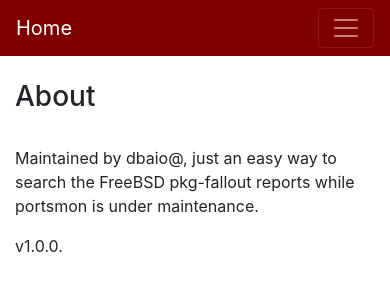
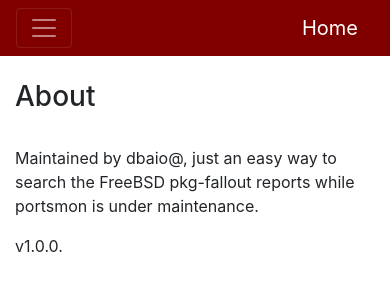
Before and after one commit to dbaio/portsfallout, a Django app: page /about in a window 390 px wide. Shown: the top 300 px of the page. Run offline with Django 3.2, Linux system fonts and the light colour scheme; some libraries are stand-ins or nearby versions.

Commit message:
Template base: Improve on mobile

```diff
--- a/ports/templates/ports/base.html
+++ b/ports/templates/ports/base.html
@@ -3,17 +3,18 @@
 <html>
    <head>
       <meta charset="utf-8">
+      <meta name="viewport" content="width=device-width, initial-scale=1, shrink-to-fit=no">
       <title>
-			{% block title %}{% endblock %}
-		</title>
+        {% block title %}{% endblock %}
+      </title>
       <link rel="stylesheet" href="{% static "css/bootstrap.min.css" %}" integrity="sha384-9aIt2nRpC12Uk9gS9baDl411NQApFmC26EwAOH8WgZl5MYYxFfc+NcPb1dKGj7Sk" crossorigin="anonymous">
    </head>
    <body>
     <nav class="navbar navbar-expand-lg navbar-dark" style="background-color: #800000">
-      <a class="navbar-brand" href="{% url 'ports:index' %}">Home</a>
       <button class="navbar-toggler" type="button" data-toggle="collapse" data-target="#navbarNav" aria-controls="navbarNav" aria-expanded="false" aria-label="Toggle navigation">
         <span class="navbar-toggler-icon"></span>
       </button>
+      <a class="navbar-brand" href="{% url 'ports:index' %}">Home</a>
       <div class="collapse navbar-collapse" id="navbarNav">
         <ul class="navbar-nav">
           <li class="nav-item {{ navbar_fallout }}">
```
